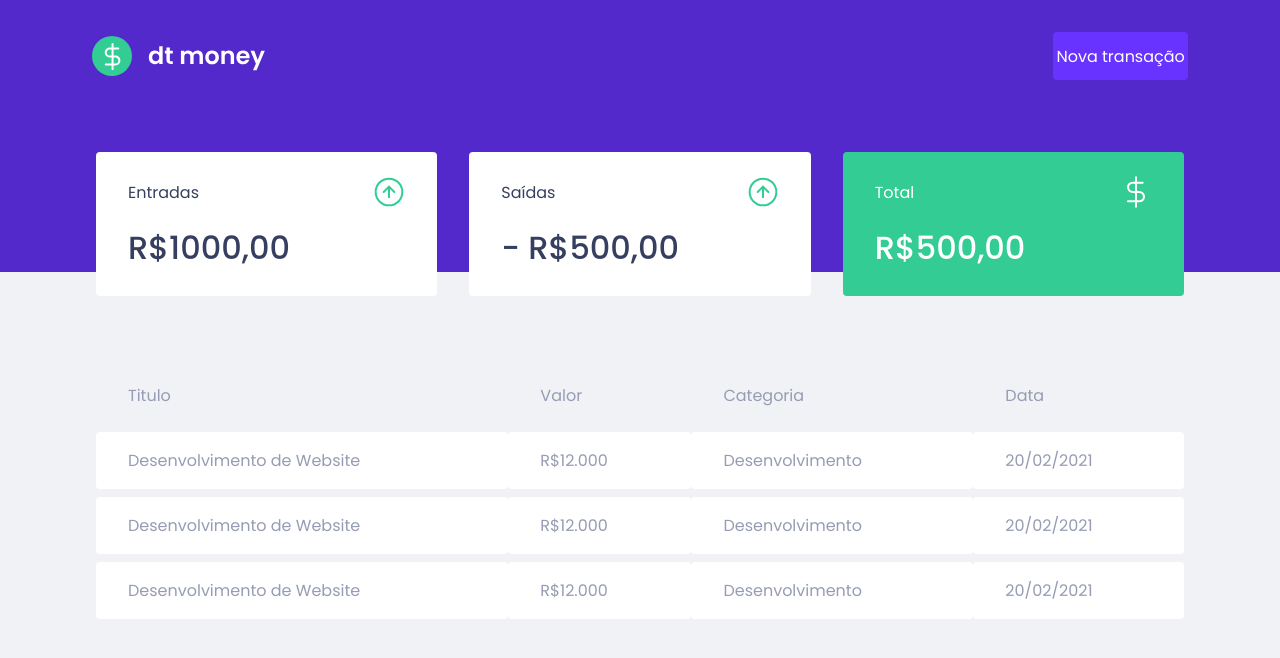
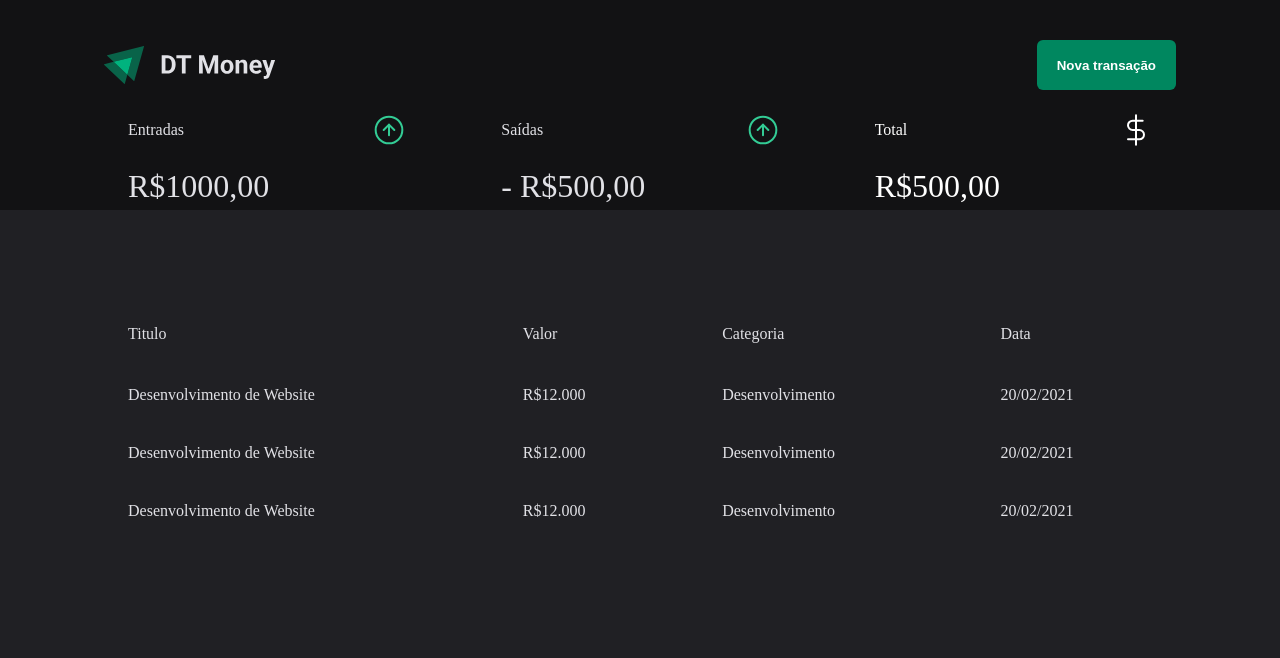
Before and after one commit to EricaReis/save-coin, a React (Create React App) app: page / in a window 1280 px wide. Shown: the top 658 px of the page. Built offline with nearby package versions, Linux system fonts and the light colour scheme; no server answers; what miragejs would draw is missing.

Commit message:
Updating application

```diff
--- a/package.json
+++ b/package.json
@@ -20,7 +20,7 @@
     "@types/node": "^12.0.0",
     "@types/react": "^17.0.0",
     "@types/react-dom": "^17.0.0",
-    "@types/styled-components": "^5.1.9",
+    "@types/styled-components": "^5.1.26",
     "miragejs": "^0.1.41",
     "typescript": "^4.1.2"
   },
--- a/public/index.html
+++ b/public/index.html
@@ -3,13 +3,17 @@
   <head>
     <link rel="preconnect" href="https://fonts.gstatic.com">
     <meta charset="utf-8" />
+    <link rel="preconnect" href="https://fonts.googleapis.com"/>
+    <link rel="preconnect" href="https://fonts.gstatic.com" crossorigin/>
+
     <meta name="viewport" content="width=device-width, initial-scale=1" />
 
     <link rel="shortcut icon" href="favicon.png" type="image/png">
 
-    <title>Save Coin</title>
+    <title>DT Money</title>
 
-    <link href="https://fonts.googleapis.com/css2?family=Poppins:wght@400;500;600&display=swap" rel="stylesheet">
+
+    <link href="https://fonts.googleapis.com/css2?family=Roboto:wght@400;700&display=swap" rel="stylesheet"/>
   </head>
   <body>
     <noscript>You need to enable JavaScript to run this app.</noscript>
--- a/src/App.tsx
+++ b/src/App.tsx
@@ -1,16 +1,14 @@
 import { useState } from "react";
 import { Dashboard } from "./components/Dashboard";
-import { Header } from "./components/Header";
-import Modal from 'react-modal';
 import { GlobalStyle } from "./styles/global";
-import { NewTransactionModal } from './components/NewTransactionModal';
+import { NewTransactionModal } from "./components/NewTransactionModal";
+import { ThemeProvider } from "styled-components";
+import { defaultTheme } from "./styles/themes/default";
+import { Transactions } from "./pages/Transactions";
 
 export function App() {
-  const [isNewTransactionModalOpen, setIsNewTransactionModalOpen] = useState(false);
-
-    function handleOpenNewTransactionModal() {
-        setIsNewTransactionModalOpen(true);
-    }
+  const [isNewTransactionModalOpen, setIsNewTransactionModalOpen] =
+    useState(false);
 
   function handleCloseNewTransactionModal() {
     setIsNewTransactionModalOpen(false);
@@ -18,7 +16,10 @@
 
   return (
     <>
-      <Header onOpenNewTransactionModal={handleOpenNewTransactionModal}/>
+      <ThemeProvider theme={defaultTheme}>
+        <GlobalStyle />
+
+        <Transactions />
 
         <Dashboard />
 
@@ -26,8 +27,7 @@
           isOpen={isNewTransactionModalOpen}
           onRequestClose={handleCloseNewTransactionModal}
         />
-
-     <GlobalStyle/>
+      </ThemeProvider>
     </>
   );
 }
--- a/src/components/Header/index.tsx
+++ b/src/components/Header/index.tsx
@@ -1,24 +1,15 @@
-import { useState } from 'react';
-import logoImg from '../../assets/logo.svg';
-import { Container, Content } from './styles';
+import { HeaderContainer, HeaderContent, NewTransactionButton } from "./styles";
 
-interface HeaderProps {
-    onOpenNewTransactionModal: () => void;
+import logoImg from "../../assets/logo.svg";
+
+export function Header() {
+  return (
+    <HeaderContainer>
+      <HeaderContent>
+        <img src={logoImg} alt="" />
+
+        <NewTransactionButton>Nova transação</NewTransactionButton>
+      </HeaderContent>
+    </HeaderContainer>
+  );
 }
-
-export function Header({ onOpenNewTransactionModal }: HeaderProps) {
-
-
-    return (
-        <Container>
-            <Content>
-            <img src={logoImg} alt="save-coin" />
-            <button type="button" onClick={onOpenNewTransactionModal}>
-                Nova transação
-            </button>
-
-
-            </Content>
-        </Container>
-    )
-}
--- a/src/components/Header/styles.ts
+++ b/src/components/Header/styles.ts
@@ -1,31 +1,33 @@
-import styled from 'styled-components';
+import styled from "styled-components";
 
-export const Container = styled.header`
-    background-color: var(--blue);
-`
+export const HeaderContainer = styled.header`
+  background-color: ${(props) => props.theme["gray-900"]};
+  padding: 2.5rem 0 7.5rem;
+`;
 
-export const Content = styled.div`
-    max-width: 1128px;
+export const HeaderContent = styled.div`
+  width: 100%;
+  max-width: 1120px;
   margin: 0 auto;
+  padding: 0 1.5rem;
 
-    padding: 2rem 1rem 12rem;
   display: flex;
+  justify-content: space-between;
   align-items: center;
-    justify-content: space-between;
+`;
 
-    button {
-        font-size: 1rem;
-        color: #FFF;
-        background-color: var(--blue-light);
+export const NewTransactionButton = styled.button`
+  height: 50px;
   border: 0;
-        padding: 0.2rem;
-        border-radius: 0.25rem;
-        height: 3rem;
-
-        transition: filter 0.2s;
+  background: ${(props) => props.theme["green-500"]};
+  color: ${(props) => props.theme.white};
+  font-weight: bold;
+  padding: 0 1.25rem;
+  border-radius: 6px;
+  cursor: pointer;
 
   &:hover {
-            filter: brightness(0.9);
+    background: ${(props) => props.theme["green-700"]};
+    transition: background-color 0.2s;
   }
-    }
-`
+`;
--- /dev/null
+++ b/src/pages/Transactions/index.tsx
@@ -0,0 +1,9 @@
+import { Header } from "../../components/Header";
+
+export function Transactions() {
+  return (
+    <div>
+      <Header />
+    </div>
+  );
+}
--- /dev/null
+++ b/src/pages/Transactions/styles.ts
@@ -0,0 +1,3 @@
+import styled from "styled-components";
+
+export const Container = styled.div``;
--- a/src/styles/global.ts
+++ b/src/styles/global.ts
@@ -1,78 +1,25 @@
-import { createGlobalStyle } from 'styled-components';
+import { createGlobalStyle } from "styled-components";
 
 export const GlobalStyle = createGlobalStyle`
-    :root{
-        --background: #f0f2f5;
-        --red: #E52E4D;
-        --green: #33CC95;
-        --blue: #5429CC;
-
-        --blue-light: #6933FF;
-
-        --text-title: #363F5F;
-        --text-body: #969CB3;
-
-        --shape: #FFFFFF;
-
-    }
-
     *{
         margin: 0;
         padding: 0;
         box-sizing: border-box;
+
     }
 
-    html {
-        @media (max-width: 1080px) {
-            font-size: 93.75%;
-        }
-        @media(max-width: 720px) {
-            font-size: 87.5%;
-        }
+    :focus {
+        outline: 0;
+        box-shadow: 0 0 0 2px ${(props) => props.theme["green-500"]};
     }
 
-    body{
-        background: var(--background);
+    body {
+        background-color: ${(props) => props.theme["gray-800"]};
+        color: ${(props) => props.theme["gray-100"]};
         -webkit-font-smoothing: antialiased;
     }
 
-    body, input, text-area, button {
-        font-family: 'Poppins', sans-serif;
+    border-style, input, textarea, button {
+        font-family: 400 1rem Roboto, sans-serif;
     }
-
-    h1, h2, h3, h4, h5, h6, strong {
-        font-weight: 600;
-    }
-
-    button {
-        cursor: pointer;
-    }
-
-    [disabled] {
-        opacity: 0.6;
-        cursor: not-allowed;
-    }
-
-    .react-modal-overlay{
-        background:rgba(0, 0, 0, 0.5);
-
-        position: fixed;
-        top: 0;
-        bottom: 0;
-        left: 0;
-        right: 0;
-
-        display: flex;
-        align-items: center;
-        justify-content: center;
-    }
-
-    .react-modal-content{
-        width: 100%;
-        max-width: 576px;
-        background: var(--background);
-        padding: 3rem;
-        position: relative;
-        border-radius: 0.25rem;
-    }
-`
+`;
--- /dev/null
+++ b/src/styles/themes/default.ts
@@ -0,0 +1,20 @@
+export const defaultTheme = {
+  white: "#fff",
+
+  "gray-100": "#E1E1E6",
+  "gray-300": "#C4C4CC",
+  "gray-400": "#8D8D99",
+  "gray-500": "#7C7C8A",
+  "gray-600": "#323238",
+  "gray-700": "#29292E",
+  "gray-800": "#202024",
+  "gray-900": "#121214",
+
+  "green-300": "#00B37E",
+  "green-500": "#00875F",
+  "green-700": "#015F43",
+
+  "red-300": "#F75A68",
+  "red-500": "#AB222E",
+  "red-700": "#7A1921",
+} as const;
```
Also changed, not shown: src/@types/styled.d.ts (added, +8 -0 lines), src/assets/logo.svg, 1 other file (tests, documents, lock files or other folders). Lines whose indentation alone changed are shown as unchanged.
